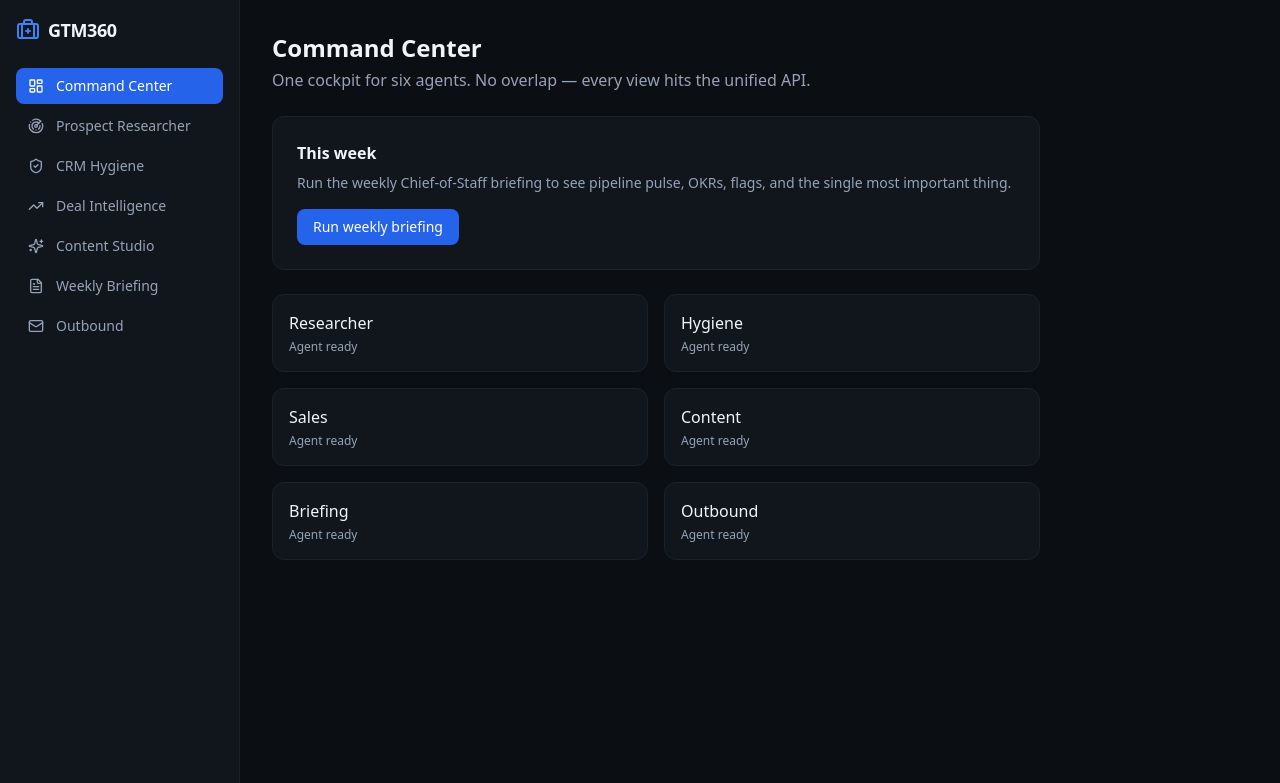
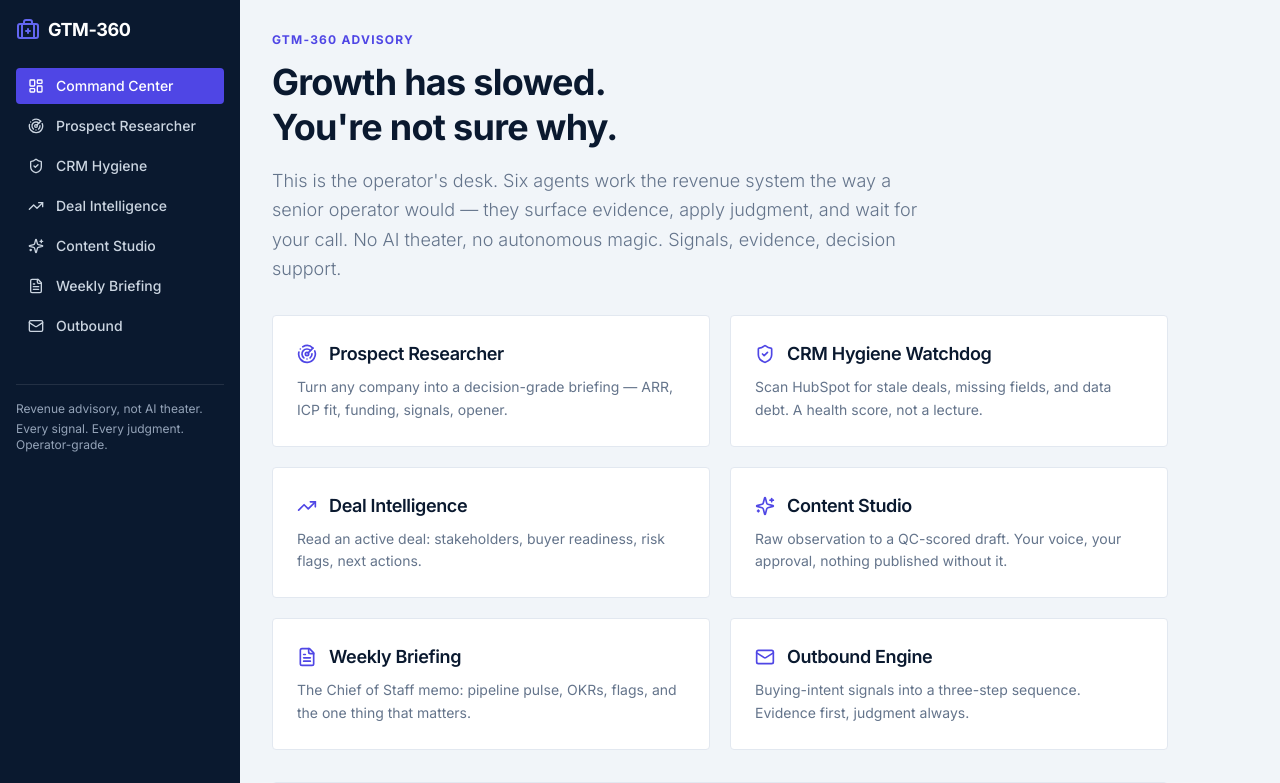
Before and after one commit to sameerjoshy/gtm360, a React (Vite) app in the folder apps/web/: page / in a window 1280 px wide. Shown: the top 783 px of the page. Built offline with nearby package versions, Linux system fonts and the light colour scheme; no server answers.

Commit message:
Unify cockpit with advisory brand: navy/indigo/slate, Inter, tone-canon copy across all agent views

```diff
--- a/apps/web/src/components/Layout.jsx
+++ b/apps/web/src/components/Layout.jsx
@@ -22,11 +22,11 @@ const nav = [
 
 export function Layout() {
   return (
-    <div className="flex min-h-screen">
-      <aside className="w-60 shrink-0 border-r border-ink-700 bg-ink-800 p-4">
+    <div className="flex min-h-screen bg-secondary">
+      <aside className="w-60 shrink-0 bg-primary text-white p-4">
         <div className="mb-6 flex items-center gap-2">
           <BriefcaseMedical className="h-6 w-6 text-accent-400" />
-          <span className="text-lg font-bold tracking-tight">GTM360</span>
+          <span className="text-lg font-bold tracking-tight">GTM-360</span>
         </div>
         <nav className="space-y-1">
           {nav.map(({ to, label, icon: Icon, end }) => (
@@ -35,10 +35,10 @@ export function Layout() {
               to={to}
               end={end}
               className={({ isActive }) =>
-                `flex items-center gap-3 rounded-lg px-3 py-2 text-sm font-medium transition ${
+                `flex items-center gap-3 rounded px-3 py-2 text-sm font-medium transition ${
                   isActive
                     ? "bg-accent-500 text-white"
-                    : "text-slate-400 hover:bg-ink-700 hover:text-slate-100"
+                    : "text-slate-300 hover:bg-primary/40 hover:text-white"
                 }`
               }
             >
@@ -47,6 +47,10 @@ export function Layout() {
             </NavLink>
           ))}
         </nav>
+        <div className="mt-10 border-t border-white/10 pt-4 text-xs text-slate-400">
+          <p>Revenue advisory, not AI theater.</p>
+          <p className="mt-1">Every signal. Every judgment. Operator-grade.</p>
+        </div>
       </aside>
       <main className="flex-1 p-8">
         <Outlet />
--- a/apps/web/src/components/views/BriefingView.jsx
+++ b/apps/web/src/components/views/BriefingView.jsx
@@ -4,7 +4,7 @@ export function BriefingView() {
   return (
     <AgentShell
       title="Weekly Exec Briefing"
-      subtitle="Chief of Staff memo from live Supabase data: pipeline pulse, OKRs, escalations, one thing."
+      subtitle="The Chief of Staff memo from live data: pipeline pulse, OKRs, escalations, flags, and the single most important thing."
       agent="briefing"
       fields={[]}
       buildBody={() => ({})}
--- a/apps/web/src/components/views/ContentView.jsx
+++ b/apps/web/src/components/views/ContentView.jsx
@@ -4,7 +4,7 @@ export function ContentView() {
   return (
     <AgentShell
       title="Content Studio"
-      subtitle="Raw observation to a QC-scored, approval-gated post or email."
+      subtitle="A raw observation becomes a QC-scored draft in your voice. Nothing gets published without your approval."
       agent="content"
       fields={[
         { key: "observation", label: "Raw observation", type: "textarea", placeholder: "What did you actually see or learn this week?" },
--- a/apps/web/src/components/views/HomeView.jsx
+++ b/apps/web/src/components/views/HomeView.jsx
@@ -1,6 +1,54 @@
 import { useState } from "react";
+import { Link } from "react-router-dom";
+import {
+  FileText,
+  Mail,
+  Radar,
+  ShieldCheck,
+  Sparkles,
+  TrendingUp,
+} from "lucide-react";
 
 import { runAgent } from "../../lib/api";
+
+const agentCards = [
+  {
+    to: "/researcher",
+    name: "Prospect Researcher",
+    desc: "Turn any company into a decision-grade briefing — ARR, ICP fit, funding, signals, opener.",
+    icon: Radar,
+  },
+  {
+    to: "/hygiene",
+    name: "CRM Hygiene Watchdog",
+    desc: "Scan HubSpot for stale deals, missing fields, and data debt. A health score, not a lecture.",
+    icon: ShieldCheck,
+  },
+  {
+    to: "/sales",
+    name: "Deal Intelligence",
+    desc: "Read an active deal: stakeholders, buyer readiness, risk flags, next actions.",
+    icon: TrendingUp,
+  },
+  {
+    to: "/content",
+    name: "Content Studio",
+    desc: "Raw observation to a QC-scored draft. Your voice, your approval, nothing published without it.",
+    icon: Sparkles,
+  },
+  {
+    to: "/briefing",
+    name: "Weekly Briefing",
+    desc: "The Chief of Staff memo: pipeline pulse, OKRs, flags, and the one thing that matters.",
+    icon: FileText,
+  },
+  {
+    to: "/outbound",
+    name: "Outbound Engine",
+    desc: "Buying-intent signals into a three-step sequence. Evidence first, judgment always.",
+    icon: Mail,
+  },
+];
 
 export function HomeView() {
   const [status, setStatus] = useState("idle");
@@ -8,6 +56,7 @@ export function HomeView() {
 
   const run = async () => {
     setStatus("running");
+    setOutput(null);
     try {
       const res = await runAgent("briefing", {});
       setOutput(res);
@@ -19,39 +68,57 @@ export function HomeView() {
   };
 
   return (
-    <div className="max-w-3xl">
-      <h1 className="text-2xl font-bold">Command Center</h1>
-      <p className="mt-1 text-slate-400">
-        One cockpit for six agents. No overlap — every view hits the unified API.
+    <div className="max-w-4xl">
+      <p className="text-xs font-bold text-accent-500 uppercase tracking-widest mb-3">
+        GTM-360 Advisory
+      </p>
+      <h1 className="text-4xl font-bold text-primary leading-tight">
+        Growth has slowed.
+        <br />
+        You're not sure why.
+      </h1>
+      <p className="mt-4 text-lg text-slate-500 max-w-2xl font-light leading-relaxed">
+        This is the operator's desk. Six agents work the revenue system the way a senior operator
+        would — they surface evidence, apply judgment, and wait for your call. No AI theater, no
+        autonomous magic. Signals, evidence, decision support.
       </p>
 
-      <div className="mt-6 rounded-xl border border-ink-700 bg-ink-800 p-6">
-        <h2 className="font-semibold">This week</h2>
-        <p className="mt-2 text-sm text-slate-400">
-          Run the weekly Chief-of-Staff briefing to see pipeline pulse, OKRs, flags, and the
-          single most important thing.
+      <div className="mt-8 grid grid-cols-1 sm:grid-cols-2 gap-5">
+        {agentCards.map(({ to, name, desc, icon: Icon }) => (
+          <Link
+            key={to}
+            to={to}
+            className="card group p-6 hover:border-accent-500/40"
+          >
+            <div className="flex items-center gap-3">
+              <Icon className="h-5 w-5 text-accent-500" />
+              <h3 className="text-lg font-semibold text-primary group-hover:text-accent-600">
+                {name}
+              </h3>
+            </div>
+            <p className="mt-2 text-sm text-slate-500 leading-relaxed">{desc}</p>
+          </Link>
+        ))}
+      </div>
+
+      <div className="card mt-8 p-6">
+        <h2 className="font-semibold text-primary">This week</h2>
+        <p className="mt-1 text-sm text-slate-500">
+          Run the weekly briefing to see where the revenue system stands. If the data hasn't been
+          wired up yet, the agent will tell you plainly — that's the point.
         </p>
         <button
           onClick={run}
           disabled={status === "running"}
-          className="mt-4 rounded-lg bg-accent-500 px-4 py-2 text-sm font-medium text-white transition hover:bg-accent-400 disabled:opacity-50"
+          className="btn btn-navy mt-4 disabled:opacity-50"
         >
           {status === "running" ? "Running…" : "Run weekly briefing"}
         </button>
-        {output && (
-          <pre className="mt-4 max-h-96 overflow-auto rounded-lg bg-ink-900 p-4 text-xs text-slate-300">
-            {JSON.stringify(output, null, 2)}
+        {output?.result && (
+          <pre className="mt-4 max-h-96 overflow-auto rounded border border-slate-200 bg-slate-900 p-4 text-xs text-slate-200">
+            {JSON.stringify(output.result, null, 2)}
           </pre>
         )}
-      </div>
-
-      <div className="mt-6 grid grid-cols-2 gap-4">
-        {["researcher", "hygiene", "sales", "content", "briefing", "outbound"].map((a) => (
-          <div key={a} className="rounded-xl border border-ink-700 bg-ink-800 p-4">
-            <div className="font-medium capitalize">{a}</div>
-            <div className="mt-1 text-xs text-slate-400">Agent ready</div>
-          </div>
-        ))}
       </div>
     </div>
   );
--- a/apps/web/src/components/views/HygieneView.jsx
+++ b/apps/web/src/components/views/HygieneView.jsx
@@ -4,7 +4,7 @@ export function HygieneView() {
   return (
     <AgentShell
       title="CRM Hygiene Watchdog"
-      subtitle="Scan HubSpot for stale deals, missing fields, and data debt. Get a health score and fix actions."
+      subtitle="Scan HubSpot for stale deals, missing fields, and data debt. You get a health score and concrete fix actions — not a lecture."
       agent="hygiene"
       fields={[]}
       buildBody={() => ({ limit: 100, company_limit: 20 })}
--- a/apps/web/src/components/views/OutboundView.jsx
+++ b/apps/web/src/components/views/OutboundView.jsx
@@ -4,7 +4,7 @@ export function OutboundView() {
   return (
     <AgentShell
       title="Outbound Engine"
-      subtitle="Detect buying-intent signals for a target account and draft a 3-step sequence."
+      subtitle="Buying-intent signals become a three-step sequence. Evidence first, judgment always — nothing goes out without your call."
       agent="outbound"
       fields={[{ key: "domain", label: "Target company domain", placeholder: "e.g. aligned.com" }]}
     />
--- a/apps/web/src/components/views/ResearcherView.jsx
+++ b/apps/web/src/components/views/ResearcherView.jsx
@@ -4,7 +4,7 @@ export function ResearcherView() {
   return (
     <AgentShell
       title="Prospect Researcher"
-      subtitle="Turn any company into a decision-grade briefing: ARR, funding, ICP fit, signals, opener."
+      subtitle="Turn any company into a decision-grade briefing: ARR, funding, ICP fit, signals, and the opener that actually works."
       agent="researcher"
       fields={[{ key: "domain", label: "Company domain", placeholder: "e.g. revvana.com" }]}
     />
--- a/apps/web/src/components/views/SalesView.jsx
+++ b/apps/web/src/components/views/SalesView.jsx
@@ -4,7 +4,7 @@ export function SalesView() {
   return (
     <AgentShell
       title="Deal Intelligence"
-      subtitle="Analyze an active deal: stakeholders, buyer readiness, risk flags, next actions."
+      subtitle="Read an active deal the way a senior operator would: stakeholders, buyer readiness, risk flags, and the next action that moves it."
       agent="sales"
       fields={[{ key: "deal_id", label: "HubSpot deal ID", placeholder: "e.g. 20138472913" }]}
     />
--- a/apps/web/src/index.css
+++ b/apps/web/src/index.css
@@ -1,7 +1,70 @@
+@import url("https://fonts.googleapis.com/css2?family=Inter:wght@300;400;500;600;700;800&display=swap");
+
 @tailwind base;
 @tailwind components;
 @tailwind utilities;
 
+:root {
+  --color-primary: #0a192f;
+  --color-secondary: #f1f5f9;
+  --color-accent: #4f46e5;
+  --color-text-main: #1f2937;
+  --color-text-muted: #6b7280;
+}
+
 body {
-  @apply bg-ink-900 text-slate-100 antialiased;
+  font-family: "Inter", sans-serif;
+  background-color: #ffffff;
+  color: var(--color-text-main);
+  line-height: 1.6;
+  -webkit-font-smoothing: antialiased;
 }
+
+h1,
+h2,
+h3,
+h4 {
+  color: var(--color-primary);
+  font-weight: 600;
+  letter-spacing: -0.02em;
+  line-height: 1.2;
+}
+
+.btn {
+  display: inline-flex;
+  align-items: center;
+  justify-content: center;
+  padding: 0.6rem 1.5rem;
+  font-weight: 500;
+  border-radius: 2px;
+  font-size: 0.9rem;
+  transition: all 0.3s cubic-bezier(0.4, 0, 0.2, 1);
+  cursor: pointer;
+}
+
+.btn:hover {
+  transform: translateY(-1px);
+  box-shadow: 0 10px 15px -3px rgba(0, 0, 0, 0.1), 0 4px 6px -2px rgba(0, 0, 0, 0.05);
+}
+
+.btn-accent {
+  background-color: var(--color-accent);
+  color: #fff;
+}
+
+.btn-navy {
+  background-color: var(--color-primary);
+  color: #fff;
+}
+
+.card {
+  border: 1px solid #e2e8f0;
+  border-radius: 4px;
+  background: #fff;
+  transition: all 0.3s cubic-bezier(0.4, 0, 0.2, 1);
+}
+
+.card:hover {
+  transform: translateY(-2px);
+  box-shadow: 0 20px 25px -5px rgba(0, 0, 0, 0.08), 0 10px 10px -5px rgba(0, 0, 0, 0.04);
+}
--- a/apps/web/tailwind.config.js
+++ b/apps/web/tailwind.config.js
@@ -1,11 +1,15 @@
-/** @type {import('tailwindcss').Config} */
 export default {
   content: ["./index.html", "./src/**/*.{js,jsx}"],
   theme: {
     extend: {
       colors: {
-        ink: { 900: "#0b0f14", 800: "#11161d", 700: "#1a2129" },
-        accent: { 500: "#2563eb", 400: "#3b82f6" },
+        primary: "#0A192F", // Deep Navy
+        secondary: "#F1F5F9", // Slate 100
+        accent: { 500: "#4F46E5", 400: "#6366F1", 600: "#4338CA" }, // Indigo
+        muted: "#6B7280",
+      },
+      fontFamily: {
+        sans: ["Inter", "sans-serif"],
       },
     },
   },
```
Also changed, not shown: apps/web/src/components/views/AgentShell.jsx (+12 -12 lines).
